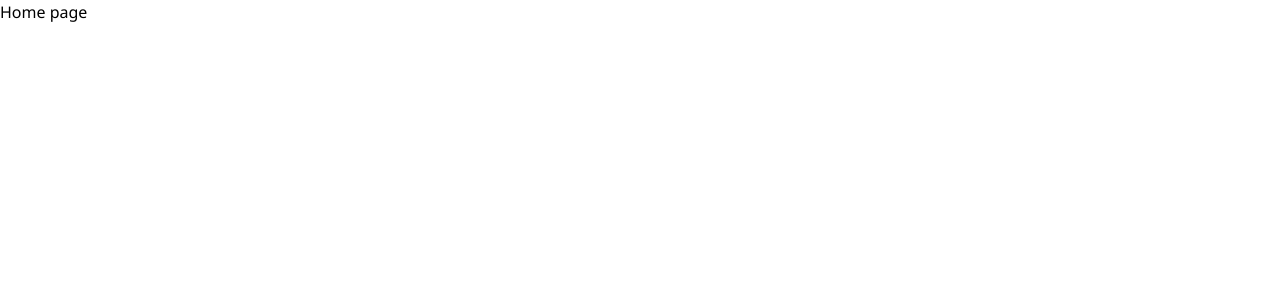
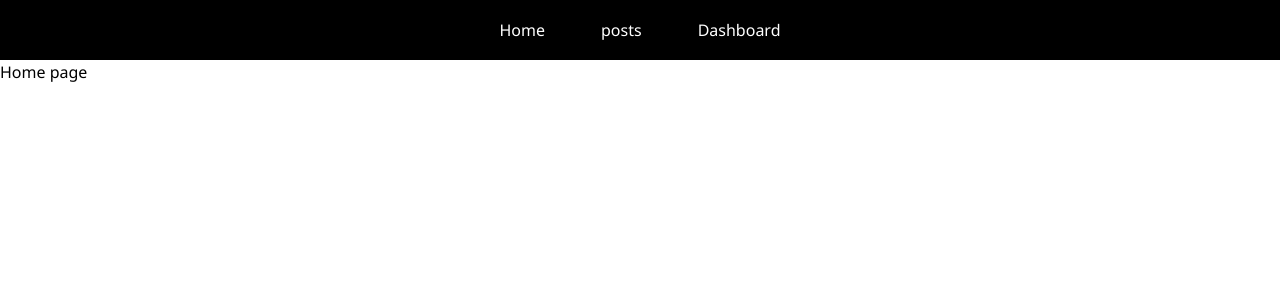
Before and after one commit to amirrrreza1/next-project-six, a Next.js app: page / in a window 1280 px wide. Shown: the top 300 px of the page. Built offline with nearby package versions, Linux system fonts and the light colour scheme.

Commit message:
test parall

```diff
--- /dev/null
+++ b/src/Components/Layout/Layout.jsx
@@ -0,0 +1,41 @@
+import Link from "next/link";
+
+const ROUTES = [
+  {
+    path: "/",
+    name: "Home",
+  },
+  {
+    path: "/posts",
+    name: "posts",
+  },
+  {
+    path: "/dashboard",
+    name: "Dashboard",
+  },
+];
+
+const Layout = async ({ children }) => {
+  return (
+    <>
+      <header className="w-full h-[60px] m-auto bg-black text-white flex   justify-center items-center gap-3">
+        <nav className="space-x-10 ">
+          {ROUTES.map((item, index) => {
+            return (
+              <Link
+                key={index}
+                href={item.path}
+                className="h-[60px] px-2 hover:underline"
+              >
+                {item.name}
+              </Link>
+            );
+          })}
+        </nav>
+      </header>
+      {children}
+    </>
+  );
+};
+
+export default Layout;
--- /dev/null
+++ b/src/app/dashboard/@album/page.jsx
@@ -0,0 +1,5 @@
+const Album = () => {
+    return ( <>Albym</> );
+}
+
+export default Album;
--- /dev/null
+++ b/src/app/dashboard/@photo/page.jsx
@@ -0,0 +1,7 @@
+const Photos = () => {
+    return (<>
+    <h1>Photos</h1>
+    </>);
+}
+
+export default Photos;
--- /dev/null
+++ b/src/app/dashboard/layout.jsx
@@ -0,0 +1,13 @@
+const Layout = ({ album, photo }) => {
+  return (
+    <>
+      <h1>Dashboard</h1>
+      <main>
+        <div>{album}</div>
+        <div>{photo}</div>
+      </main>
+    </>
+  );
+};
+
+export default Layout;
--- a/src/app/globals.css
+++ b/src/app/globals.css
@@ -1,11 +1,30 @@
 @import "tailwindcss";
 
 @layer base {
- *{
-  padding: 0;
-  margin: 0;
-  box-sizing: border-box;
-  font-family: 'Segoe UI', Tahoma, Geneva, Verdana, sans-serif;
-  scroll-behavior: smooth;
- }
+  * {
+    padding: 0;
+    margin: 0;
+    box-sizing: border-box;
+    font-family: "Segoe UI", Tahoma, Geneva, Verdana, sans-serif;
+    scroll-behavior: smooth;
+    ::-webkit-scrollbar {
+      width: var(--sb-size);
+    }
+
+    ::-webkit-scrollbar-track {
+      background: var(--sb-track-color);
+      border-radius: 1px;
+    }
+
+    ::-webkit-scrollbar-thumb {
+      background: var(--sb-thumb-color);
+      border-radius: 1px;
+    }
+  }
 }
+
+body {
+  --sb-track-color: #e5e7ec;
+  --sb-thumb-color: #000000;
+  --sb-size: 10px;
+}
--- a/src/app/layout.jsx
+++ b/src/app/layout.jsx
@@ -1,3 +1,4 @@
+import Layout from "@/Components/Layout/Layout";
 import "./globals.css";
 
 export const metadata = {
@@ -14,7 +15,9 @@ export default function RootLayout({ children }) {
           src="//unpkg.com/react-scan/dist/auto.global.js"
         />
       </head>
-      <body>{children}</body>
+      <body>
+        <Layout>{children}</Layout>
+      </body>
     </html>
   );
 }
--- /dev/null
+++ b/src/app/posts/@author/page.jsx
@@ -0,0 +1,12 @@
+const Authors = async () => {
+    const res = await fetch("https://jsonplaceholder.typicode.com/users");
+    const data = await res.json();
+    console.log(data);
+
+
+    return (<>
+    <h1>Helllo</h1>
+    </>);
+}
+
+export default Authors;
--- /dev/null
+++ b/src/app/posts/[id]/page.jsx
@@ -0,0 +1,42 @@
+const Post = async ({ params }) => {
+  const param = await params;
+
+  const PostRes = await fetch(
+    `https://jsonplaceholder.typicode.com/posts/${param.id}`
+  );
+  const PostData = await PostRes.json();
+
+  const PostCommentRes = await fetch(
+    `https://jsonplaceholder.typicode.com/comments?postId=${PostData.id}`
+  );
+  const PostCommentData = await PostCommentRes.json();
+  console.log(PostCommentData);
+
+  return (
+    <>
+      <h2 className="text-4xl font-bold text-center my-5">
+        Post {PostData.id}
+      </h2>
+      <div className="flex flex-wrap justify-around">
+        <section className="w-[95%] m-auto  md:w-[45%] mt-3">
+          <h4 className="text-center text-3xl mb-2">{PostData.title}</h4>
+          <p className="text-justify text-xl">{PostData.body}</p>
+        </section>
+        <section className="w-[95%] m-auto md:w-[45%]  h-[300px] mt-3 overflow-y-scroll bg-gray-200 p-4 rounded-lg">
+          <h4 className="text-center text-3xl mb-2">Comments</h4>
+          {PostCommentData.map((comment, index) => {
+            return (
+              <div key={index} className="w-full p-2 bg-black mb-2 rounded-md ">
+                    <p className="text-white">{comment.name} :</p>
+                    <p className="text-gray-100">{comment.email}</p>
+                    <p className="text-gray-300">{comment.body}</p>
+              </div>
+            );
+          })}
+        </section>
+      </div>
+    </>
+  );
+};
+
+export default Post;
--- /dev/null
+++ b/src/app/posts/layout.jsx
@@ -0,0 +1,10 @@
+const PostLayout = ({ children ,  author }) => {
+    return (<>
+
+        {children}
+        <p>{author}</p>
+
+    </>);
+}
+
+export default PostLayout;
--- /dev/null
+++ b/src/app/posts/page.jsx
@@ -0,0 +1,23 @@
+import Link from "next/link";
+
+const Posts = async () => {
+  const res = await fetch("https://jsonplaceholder.typicode.com/posts");
+  const data = await res.json();
+
+  return (
+    <>
+      <h1 className="text-4xl font-bold text-center my-5">Posts</h1>
+      <section className="flex flex-wrap justify-center gap-5">
+        {data.map((post, index) => {
+          return (
+            <Link href={`/posts/${post.id}`} key={index} className="w-[95%] md:w-[45%] lg:w-[25%] h-[60px] bg-gray-200 rounded-md flex justify-center items-center  text-center">
+              {post.title.slice(0, 70)}
+            </Link>
+          );
+        })}
+      </section>
+    </>
+  );
+};
+
+export default Posts;
```
